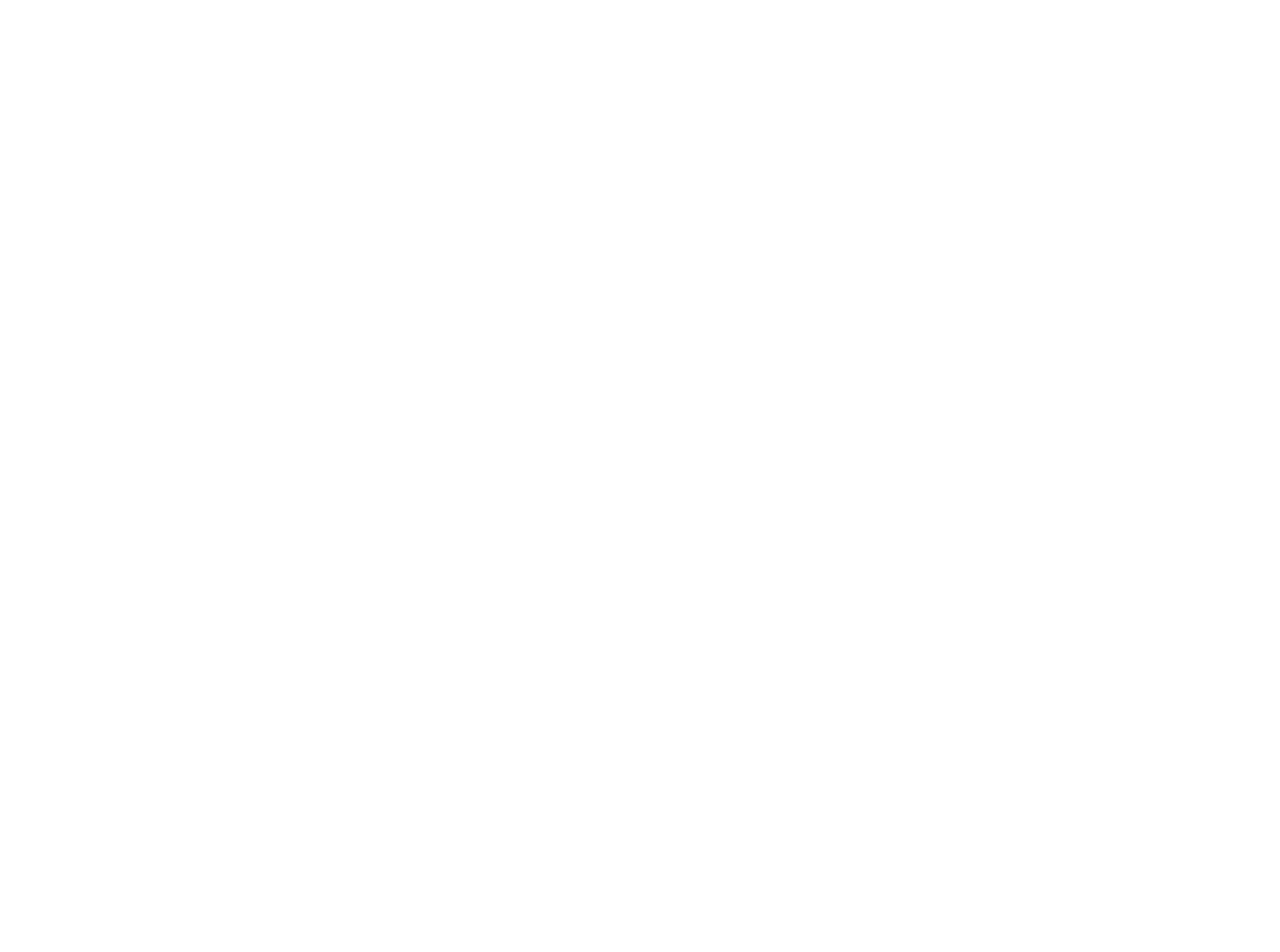
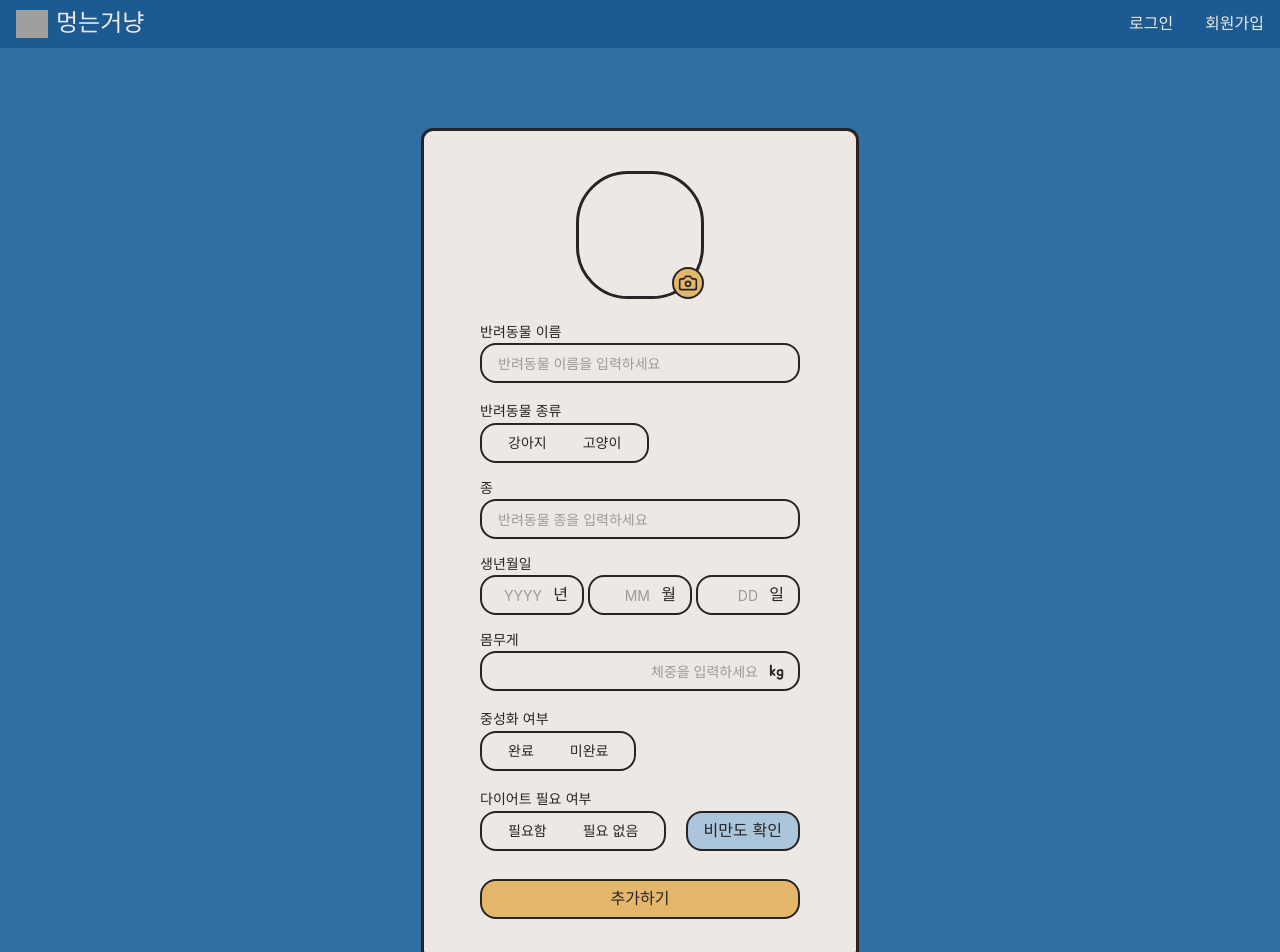
Before and after one commit to Kwonyeojiny/mung-ng-nang, a React (Vite) app: page /mypage/new-pet in a window 1280 px wide. Before the commit this address had no page. Shown: the top 952 px of the page. Before the commit the page ends 800 px from the top, so only its background shows below. Built offline with nearby package versions, Linux system fonts and the light colour scheme; grey boxes are pictures that could not be loaded; a web font is replaced by a local one.

Commit message:
Feat: 반려동물 등록 화면 UI 구현

```diff
--- a/src/App.tsx
+++ b/src/App.tsx
@@ -4,6 +4,7 @@ import Home from './pages/Home';
 import Login from './pages/Login';
 import SignUp from './pages/SignUp';
 import MyPage from './pages/MyPage';
+import AddPet from './pages/AddPet';
 
 function App() {
   return (
@@ -13,6 +14,7 @@ function App() {
         <Route path="/login" element={<Login />} />
         <Route path="/signup" element={<SignUp />} />
         <Route path="/mypage" element={<MyPage />} />
+        <Route path="/mypage/new-pet" element={<AddPet />} />
       </Route>
     </Routes>
   );
--- a/src/components/layout/Layout.tsx
+++ b/src/components/layout/Layout.tsx
@@ -6,7 +6,7 @@ const Layout = () => {
   return (
     <div className="flex flex-col gap-20 min-h-screen font-Jua bg-brand-blue">
       <Navbar />
-      <main className="flex-grow flex items-center justify-center">
+      <main className="flex-grow flex items-center justify-center text-black border-black">
         <Outlet />
       </main>
       <Copyright />
--- /dev/null
+++ b/src/components/mypage/AddPetButton.tsx
@@ -0,0 +1,19 @@
+import { Plus } from 'lucide-react';
+
+type ButtonProps = {
+  onClick: () => void | Promise<void>;
+};
+
+const AddPetButton = ({ onClick }: ButtonProps) => {
+  return (
+    <button
+      className="shrink-0 flex flex-col items-center justify-center gap-4 w-96 rounded-xl bg-brand-deep-blue text-white text-2xl"
+      onClick={onClick}
+    >
+      <Plus color="white" />
+      반려동물 추가
+    </button>
+  );
+};
+
+export default AddPetButton;
--- a/src/components/mypage/MyPageCard.tsx
+++ b/src/components/mypage/MyPageCard.tsx
@@ -9,7 +9,7 @@ const MyPageCard = ({ children, className }: MyPageCardProps) => {
   return (
     <div
       className={clsx(
-        'flex flex-col items-center gap-6 min-w-96 px-14 py-10 rounded-xl border-[3px] bg-white border-black text-black shadow-bottom-md',
+        'flex flex-col items-center gap-6 min-w-96 px-14 py-10 rounded-xl border-[3px] bg-white shadow-bottom-md',
         className,
       )}
     >
--- a/src/components/ui/Avatar.tsx
+++ b/src/components/ui/Avatar.tsx
@@ -4,13 +4,13 @@ import { CameraIcon } from 'lucide-react';
 type AvatarProps = {
   imgId?: DefaultUserImageType;
   imgUrl?: string;
-  alt: string;
+  alt?: string;
   isEditable?: boolean;
 };
 
 export const AvatarChangeButton = () => {
   return (
-    <button className="flex items-center justify-center w-8 h-8 absolute right-0 bottom-0 bg-brand-yellow active:bg-[#e2a748] border-black border-2 rounded-full">
+    <button className="flex items-center justify-center w-8 h-8 absolute right-0 bottom-0 bg-brand-yellow active:bg-[#e2a748] border-2 rounded-full">
       <CameraIcon size={20} />
     </button>
   );
@@ -19,7 +19,7 @@ export const AvatarChangeButton = () => {
 const Avatar = ({ imgId, imgUrl, alt, isEditable = false }: AvatarProps) => {
   return (
     <div className="relative">
-      <div className="flex items-center justify-center w-32 h-32 rounded-[52px] overflow-hidden border-[3px] border-black">
+      <div className="flex items-center justify-center w-32 h-32 rounded-[52px] overflow-hidden border-[3px]">
         {imgId ? (
           <img src={DEFAULT_USER_PROFILE_IMAGES[imgId]} alt={alt} />
         ) : (
--- /dev/null
+++ b/src/components/ui/BirthDayInput.tsx
@@ -0,0 +1,22 @@
+import Input from './Input';
+
+type BirthDayInputProps = {
+  id: string;
+};
+
+const BirthDayInput = ({ id }: BirthDayInputProps) => {
+  return (
+    <div className="flex flex-col">
+      <label htmlFor={`${id}-year`} className="text-sm">
+        생년월일
+      </label>
+      <div className="flex gap-1">
+        <Input id={`${id}-year`} unit="년" placeholder="YYYY" />
+        <Input id={`${id}-month`} unit="월" placeholder="MM" />
+        <Input id={`${id}-day`} unit="일" placeholder="DD" />
+      </div>
+    </div>
+  );
+};
+
+export default BirthDayInput;
--- a/src/components/ui/Button.tsx
+++ b/src/components/ui/Button.tsx
@@ -2,6 +2,7 @@ import clsx from 'clsx';
 
 type ButtonProps = {
   type?: 'button' | 'link';
+  htmlType?: 'button' | 'submit' | 'reset';
   size?: 'sm' | 'md' | 'lg';
   style?: 'primary' | 'secondary' | 'danger';
   children: React.ReactNode;
@@ -11,7 +12,7 @@ type ButtonProps = {
 
 const buttonType = {
   button:
-    'flex items-center justify-center px-4 py-1.5 min-w-fit whitespace-nowrap border-2 border-black rounded-2xl text-black disabled:opacity-60 disabled:cursor-not-allowed',
+    'flex items-center justify-center px-4 py-1.5 min-w-fit whitespace-nowrap border-2 rounded-2xl disabled:opacity-60 disabled:cursor-not-allowed',
   link: 'underline font-sans',
 };
 
@@ -36,6 +37,7 @@ const buttonStyles = {
 
 const Button = ({
   type = 'button',
+  htmlType = 'button',
   size = 'md',
   style = 'primary',
   children,
@@ -47,7 +49,11 @@ const Button = ({
   const styleClasses = buttonStyles[type][style];
 
   return (
-    <button onClick={onClick} className={clsx(typeClasses, sizeClasses, styleClasses, className)}>
+    <button
+      type={htmlType}
+      onClick={onClick}
+      className={clsx(typeClasses, sizeClasses, styleClasses, className)}
+    >
       {children}
     </button>
   );
--- a/src/components/ui/Input.tsx
+++ b/src/components/ui/Input.tsx
@@ -1,12 +1,14 @@
 import * as React from 'react';
 
 export interface InputProps extends React.InputHTMLAttributes<HTMLInputElement> {
+  id: string;
   label?: string;
-  id: string;
+  unit?: string;
+  placeholder?: string;
 }
 
 const Input = React.forwardRef<HTMLInputElement, InputProps>(
-  ({ className, type, label, id, ...props }, ref) => {
+  ({ className, type, label, id, unit, placeholder, ...props }, ref) => {
     return (
       <div className="flex flex-col">
         {label && (
@@ -14,15 +16,20 @@ const Input = React.forwardRef<HTMLInputElement, InputProps>(
             {label}
           </label>
         )}
+        <div className="w-full relative">
           <input
             id={id}
             type={type}
             autoComplete="off"
-          className={`rounded-xl border-[2px] p-1.5  bg-white placeholder:text-sm
-          ${className}`}
+            className={`w-full rounded-2xl border-[2px] h-10 px-4 bg-white placeholder:text-sm placeholder:text-placeholder font-sans ${className} ${
+              unit ? 'pr-10 text-right' : ''
+            }`}
             ref={ref}
+            placeholder={placeholder}
             {...props}
           />
+          {unit && <p className="absolute top-2 right-4">{unit}</p>}
+        </div>
       </div>
     );
   },
--- a/src/components/ui/Switch.tsx
+++ b/src/components/ui/Switch.tsx
@@ -1,7 +1,37 @@
-const Switch = () => {
+interface Option {
+  id: string;
+  value: string;
+}
+
+type SwitchProps = {
+  name: string;
+  label?: string;
+  options: Option[];
+};
+
+const Switch = ({ name, label, options }: SwitchProps) => {
   return (
     <>
-      <div>switch</div>
+      <div>
+        {label && <label className="text-sm">{label}</label>}
+
+        <div className="flex items-center gap-4 w-fit h-10 px-4 border-2 rounded-2xl">
+          {options.map(option => (
+            <label key={option.id} className="">
+              <input
+                type="radio"
+                name={name}
+                id={`${name}-${option.id}`}
+                value={option.id}
+                className="peer hidden"
+              />
+              <span className="py-1 px-2 rounded-xl text-sm border-2 border-transparent peer-checked:border-black peer-checked:bg-brand-skyblue hover:cursor-pointer">
+                {option.value}
+              </span>
+            </label>
+          ))}
+        </div>
+      </div>
     </>
   );
 };
--- /dev/null
+++ b/src/pages/AddPet.tsx
@@ -0,0 +1,70 @@
+import MyPageCard from '../components/mypage/MyPageCard';
+import Avatar from '../components/ui/Avatar';
+import BirthDayInput from '../components/ui/BirthDayInput';
+import Button from '../components/ui/Button';
+import Input from '../components/ui/Input';
+import Switch from '../components/ui/Switch';
+
+const petTypeOptions = [
+  {
+    id: 'dog',
+    value: '강아지',
+  },
+  {
+    id: 'cat',
+    value: '고양이',
+  },
+];
+const neuterOptions = [
+  {
+    id: 'true',
+    value: '완료',
+  },
+  {
+    id: 'false',
+    value: '미완료',
+  },
+];
+const dietOptions = [
+  {
+    id: 'true',
+    value: '필요함',
+  },
+  {
+    id: 'false',
+    value: '필요 없음',
+  },
+];
+
+const AddPet = () => {
+  return (
+    <MyPageCard>
+      <Avatar isEditable={true} />
+      <form className="flex flex-col gap-7 w-80">
+        <fieldset className="flex flex-col gap-4">
+          <Input
+            id="id"
+            label="반려동물 이름"
+            type="text"
+            placeholder="반려동물 이름을 입력하세요"
+          />
+          <Switch name="pet-type" label="반려동물 종류" options={petTypeOptions} />
+          <Input id="species" label="종" type="text" placeholder="반려동물 종을 입력하세요" />
+          <BirthDayInput id="birthday" />
+          <Input id="weight" label="몸무게" type="text" unit="kg" placeholder="체중을 입력하세요" />
+          <Switch name="isNeuter" label="중성화 여부" options={neuterOptions} />
+          <div className="flex gap-4 items-end justify-between">
+            <Switch name="isneedDiet" label="다이어트 필요 여부" options={dietOptions} />
+            <Button style="secondary" type="button">
+              비만도 확인
+            </Button>
+          </div>
+        </fieldset>
+
+        <Button htmlType="submit">추가하기</Button>
+      </form>
+    </MyPageCard>
+  );
+};
+
+export default AddPet;
--- a/src/pages/MyPage.tsx
+++ b/src/pages/MyPage.tsx
@@ -1,4 +1,5 @@
 import { useState } from 'react';
+import { useNavigate } from 'react-router-dom';
 import { useDispatch, useSelector } from 'react-redux';
 import Avatar from '../components/ui/Avatar';
 import Button from '../components/ui/Button';
@@ -6,6 +7,7 @@ import Input from '../components/ui/Input';
 import DataWithLabel from '../components/mypage/DataWithLabel';
 import MyPageCard from '../components/mypage/MyPageCard';
 import EditButton from '../components/ui/EditButton';
+import AddPetButton from '../components/mypage/AddPetButton';
 import { DefaultUserImageType } from '../constants/defaultImages';
 import { RootState } from '../store/store';
 import { updatePetName } from '../store/petSlice';
@@ -21,6 +23,7 @@ const userDummyData: User = {
 };
 
 const MyPage = () => {
+  const navigate = useNavigate();
   const dispatch = useDispatch();
   const pets = useSelector((state: RootState) => state.pet.pets);
   const [editingStates, setEditingStates] = useState<{ [key: string]: boolean }>({});
@@ -46,9 +49,13 @@ const MyPage = () => {
     }
   };
 
+  const handleAddPetButton = () => {
+    navigate('/mypage/new-pet');
+  };
+
   return (
     <div className="flex flex-col justify-center items-center w-full h-full">
-      <div className="flex gap-6 max-w-screen-full overflow-x-auto scrollbar-hide px-10">
+      <div className="flex gap-6 max-w-screen-full overflow-x-auto scrollbar-hide px-10 pb-6">
         <MyPageCard>
           <p className="text-2xl">내 정보</p>
           <Avatar imgId={userDummyData.user_img} alt={userDummyData.user_id} />
@@ -78,13 +85,10 @@ const MyPage = () => {
                   <Input
                     id={`input-${pet.id}`}
                     placeholder={pet.name}
-                    className="flex-1"
                     value={nameInputs[pet.id] || ''}
                     onChange={e => handleNameInputChange(pet.id, e.target.value)}
                   />
-                  <Button className="rounded-xl" onClick={() => handleSaveName(pet.id)}>
-                    저장
-                  </Button>
+                  <Button onClick={() => handleSaveName(pet.id)}>저장</Button>
                 </>
               ) : (
                 <>
@@ -119,6 +123,8 @@ const MyPage = () => {
             <Button>칼로리 다시 계산하기</Button>
           </MyPageCard>
         ))}
+
+        <AddPetButton onClick={handleAddPetButton} />
       </div>
     </div>
   );
--- a/tailwind.config.js
+++ b/tailwind.config.js
@@ -13,17 +13,22 @@ export default {
       white: '#EDE8E4',
       black: '#262425',
       error: '#DE2C35',
+      placeholder: 'rgba(38, 36, 37, 0.4)',
     },
     extend: {
+      maxWidth: {
+        'screen-full': '100vw',
+      },
+      borderColor: {
+        transparent: 'rgba(0, 0, 0, 0)',
+      },
       boxShadow: {
         'bottom-md': '0 6px 0 rgba(0,0,0,0.25)',
-      },
-      maxWidth: {
-        'screen-full': '100vw',
       },
     },
     fontFamily: {
       sans: [
+        'Apple SD Gothic Neo',
         'Inter',
         '-apple-system',
         'BlinkMacSystemFont',
```
Lines whose indentation alone changed are shown as unchanged.
